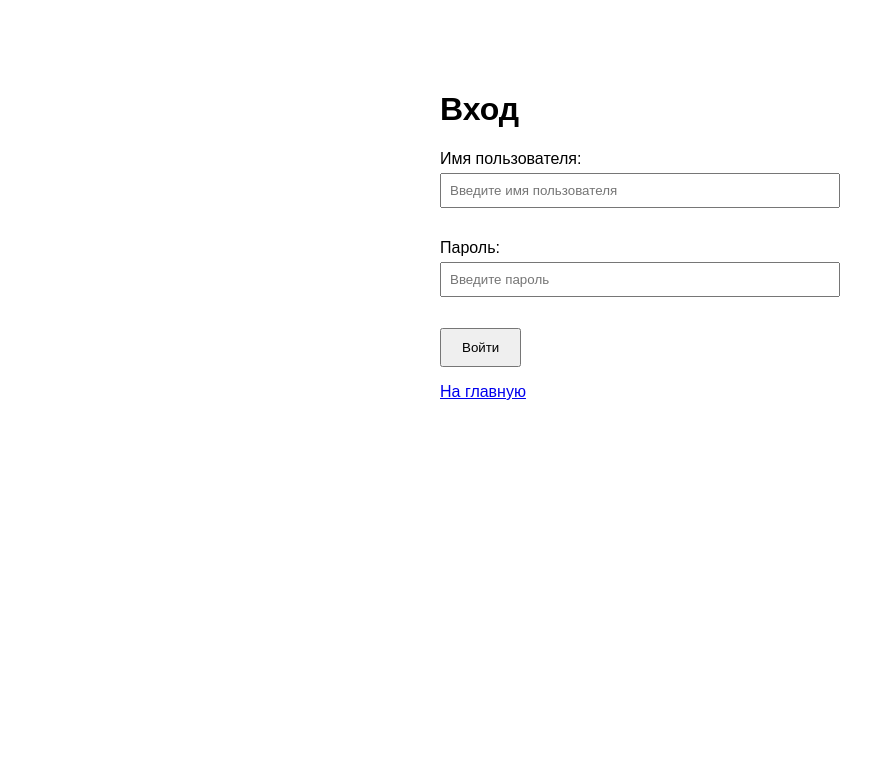
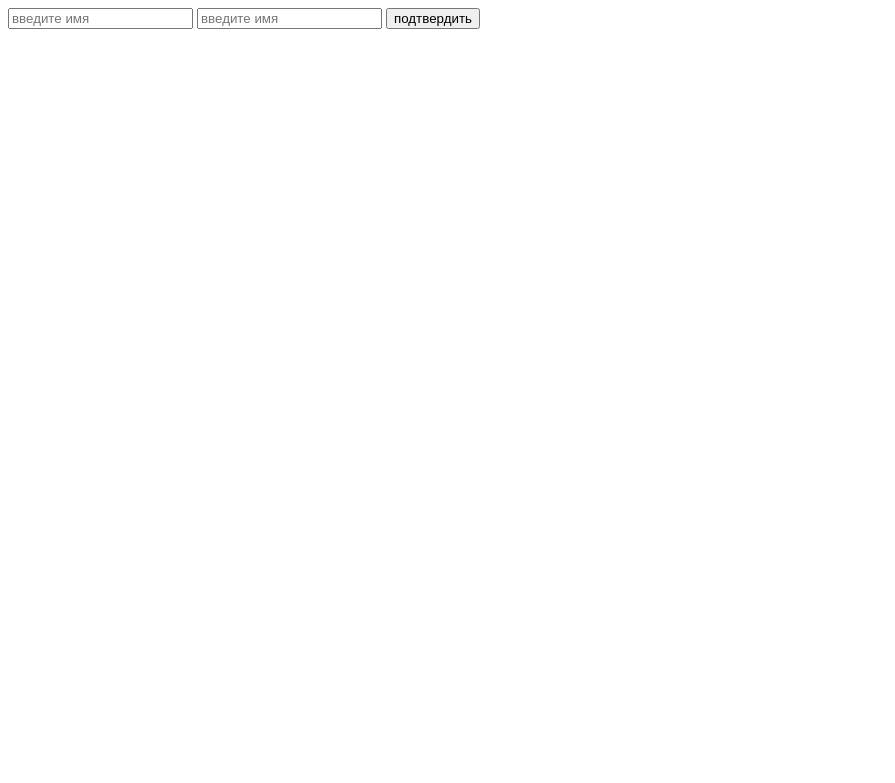
Before and after one commit to Qwertyuiopzxczxc/flask, a Flask app: page /login in a window 1280 px wide. Shown: the top 783 px of the page, without its empty margins (0-895 px from the left). Run offline with Flask 2, Linux system fonts and the light colour scheme.

Commit message:
Update login.html

```diff
--- a/templates/login.html
+++ b/templates/login.html
@@ -1,65 +1,12 @@
-<!DOCTYPE html>
-<html lang="ru">
-
+<html>
 <head>
-    <meta charset="UTF-8">
-    <title>Вход</title>
-    <style>
-        body { font-family: Arial, sans-serif; max-width: 400px; margin: 50px auto; padding: 20px; }
-        input { width: 100%; padding: 8px; margin: 5px 0 15px; box-sizing: border-box; }
-        button { padding: 10px 20px; cursor: pointer; }
-        .error { color: red; }
-        .success { color: green; }
-    </style>
-</head>
-
-<body>
-
-    <h1>Вход</h1>
-
-    {% if username %}
-    <p class="success">Вы вошли как: <strong>{{ username }}</strong></p>
-    <p><a href="/logout">Выйти</a></p>
-    {% else %}
-
-    <form method="POST">
-
-        <p>
-            <label>Имя пользователя:</label><br>
-            <input
-                type="text"
-                name="username"
-                placeholder="Введите имя пользователя"
-                required
-                value="{{ request.form.username if request.form else '' }}"
-            >
-        </p>
-
-        <p>
-            <label>Пароль:</label><br>
-            <input
-                type="password"
-                name="password"
-                placeholder="Введите пароль"
-                required
-            >
-        </p>
-
-        <button type="submit">Войти</button>
-
+    <title>LOGIN</title>
+    </head>
+    <body>
+    <form method="post" action="login.html">
+        <input type="text" name="class_name" placeholder="введите имя" required>
+        <input type="text" name="places" placeholder="введите имя" required>
+        <button type="submit">подтвердить</button>
     </form>
-
-    {% endif %}
-
-    {% if message %}
-    <p class="error">{{ message }}</p>
-    {% endif %}
-    {% if error %}
-    <p class="error">{{ error }}</p>
-    {% endif %}
-
-    <p><a href="/">На главную</a></p>
-
-</body>
-
+    </body>
 </html>
```
